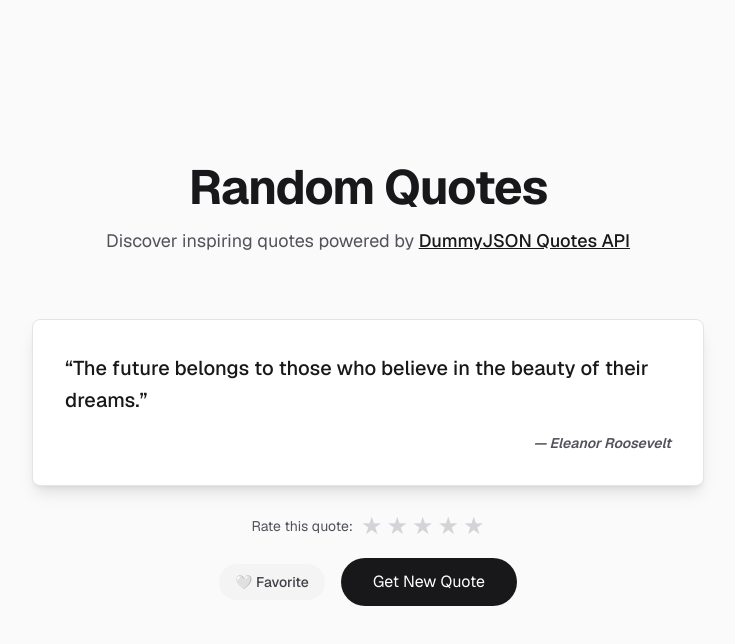
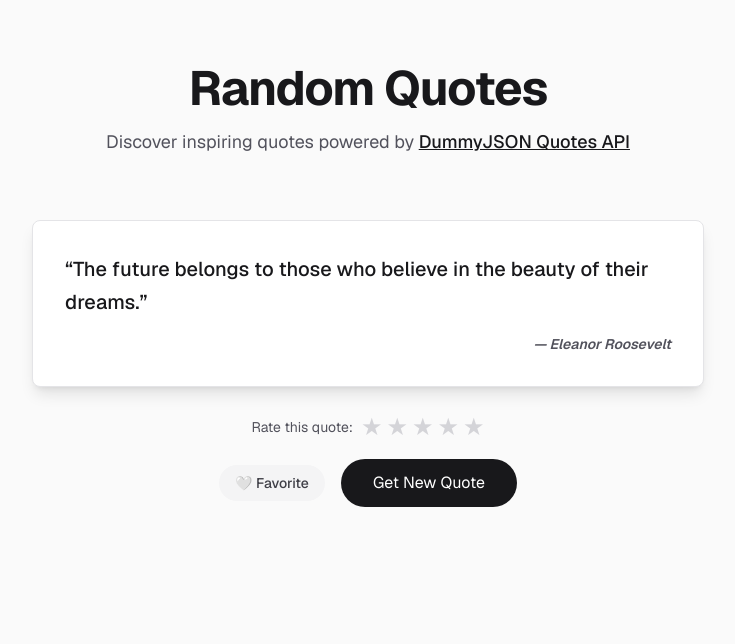
Before and after one commit to bigGlebowski92/quotes, a Next.js app: page / in a window 1280 px wide. Shown: the top 644 px of the page, without its empty margins (272-1007 px from the left). Built offline with nearby package versions, Linux system fonts and the light colour scheme; no server answers.

Commit message:
fixed header

```diff
--- a/src/app/page.tsx
+++ b/src/app/page.tsx
@@ -2,8 +2,8 @@ import { QuoteDisplay } from './components/QuoteDisplay';
 
 export default function Home() {
   return (
-    <div className="flex min-h-screen items-center justify-center bg-zinc-50 font-sans dark:bg-black">
-      <main className="flex w-full max-w-4xl flex-col items-center gap-8 py-16 px-4 sm:px-8">
+    <div className="min-h-screen bg-zinc-50 font-sans dark:bg-black">
+      <main className="mx-auto flex w-full max-w-4xl flex-col items-center gap-8 px-4 py-16 sm:px-8">
         <div className="text-center">
           <h1 className="text-4xl font-bold tracking-tight text-zinc-900 dark:text-zinc-100 sm:text-5xl">
             Random Quotes
```
